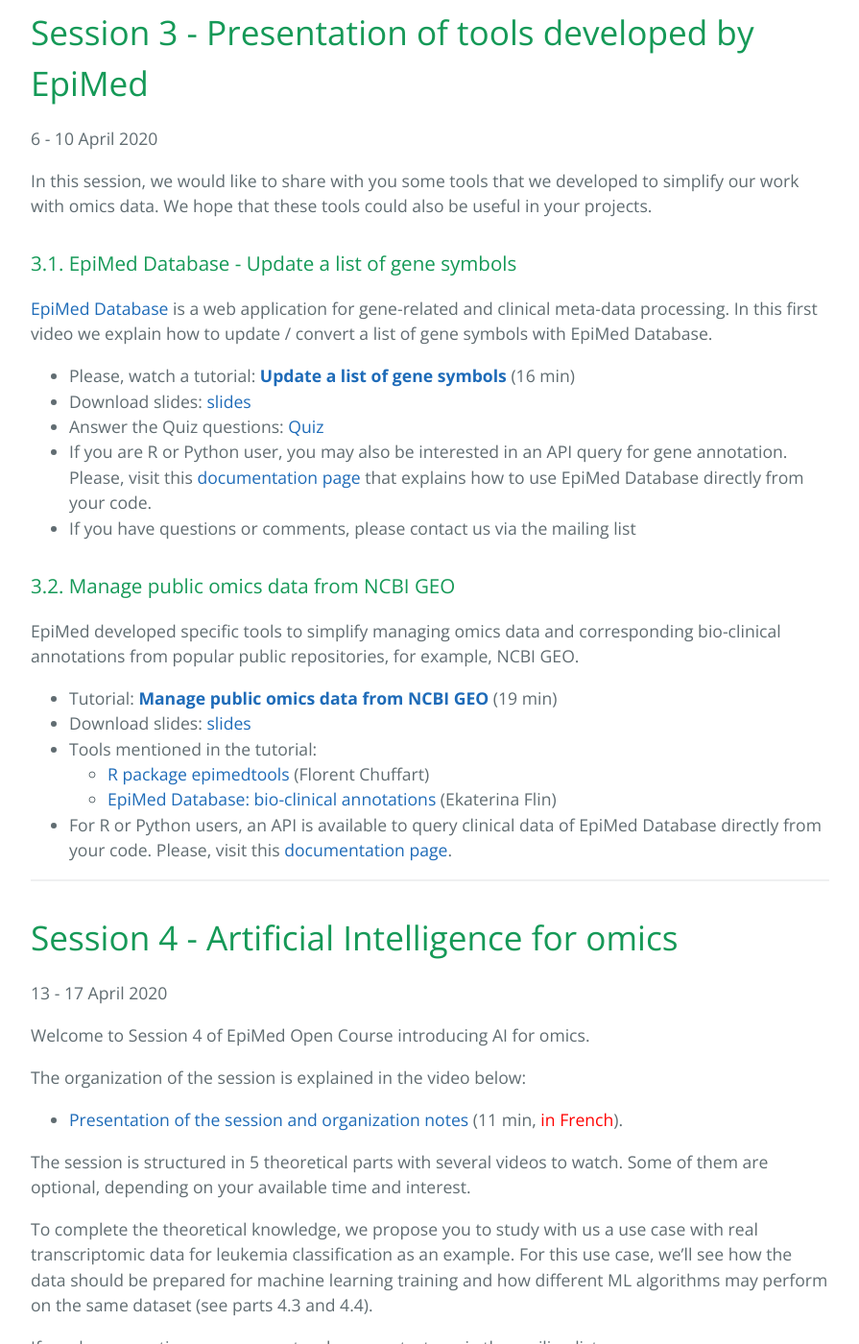
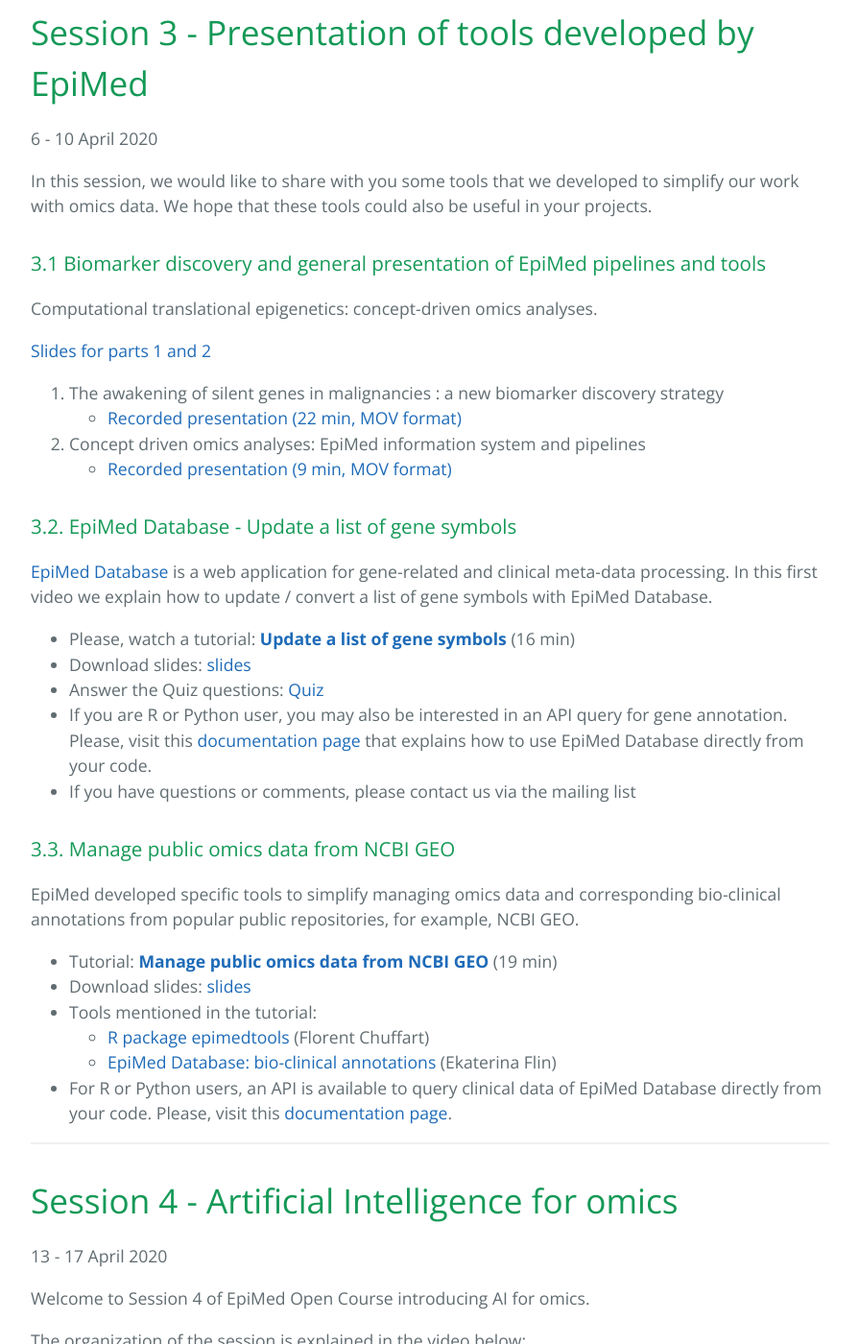
Before and after one commit to epimed/epimed.github.io, a Jekyll site: the page built from index.md, in a window 1280 px wide and 1400 px high, scrolled down 1368 px. Shown: the whole window at 96% size, without its empty margins (192-1087 px from the left). Built offline with Jekyll 4.4.1, drawn with Linux system fonts in a browser that asks for light colours.

Commit message:
Add "Biomarker discovery and general presentation of EpiMed pipelines and tools" in Session 3

```diff
--- a/index.md
+++ b/index.md
@@ -49,7 +49,21 @@
 
 In this session, we would like to share with you some tools that we developed to simplify our work with omics data. We hope that these tools could also be useful in your projects.
 
-### 3.1. EpiMed Database - Update a list of gene symbols
+### 3.1  Biomarker discovery and general presentation of EpiMed pipelines and tools
+
+Computational translational epigenetics: concept-driven omics analyses.
+
+<a href ="http://epimed.univ-grenoble-alpes.fr/downloads/epimed_open_course/marker_discovery_epimed_facility_200922.pdf" target="_blank">Slides for parts 1 and 2</a>
+
+1. The awakening of silent genes in malignancies : a new biomarker discovery strategy
+* <a href ="http://epimed.univ-grenoble-alpes.fr/downloads/epimed_open_course/part1_marker_discovery.mov" target="_blank">Recorded presentation (22 min, MOV format)</a>
+
+2. Concept driven omics analyses: EpiMed information system and pipelines
+* <a href ="http://epimed.univ-grenoble-alpes.fr/downloads/epimed_open_course/part2_epimed_facility.mov" target="_blank">Recorded presentation (9 min, MOV format)</a>
+
+
+
+### 3.2. EpiMed Database - Update a list of gene symbols
 
 <a href="http://epimed.univ-grenoble-alpes.fr/database/" target="_blank">EpiMed Database</a> is a web application for gene-related and clinical meta-data processing. In this first video we explain how to update / convert a list of gene symbols with EpiMed Database.
 
@@ -59,7 +73,7 @@
 * If you are R or Python user, you may also be interested in an API query for gene annotation. Please, visit this <a href="http://epimed.univ-grenoble-alpes.fr/database/apiQueryGenes" target="_blank">documentation page</a> that explains how to use EpiMed Database directly from your code.
 * If you have questions or comments, please contact us via the mailing list
 
-### 3.2. Manage public omics data from NCBI GEO
+### 3.3. Manage public omics data from NCBI GEO
 
 EpiMed developed specific tools to simplify managing omics data and corresponding bio-clinical annotations from popular public repositories, for example, NCBI GEO.
 
```
